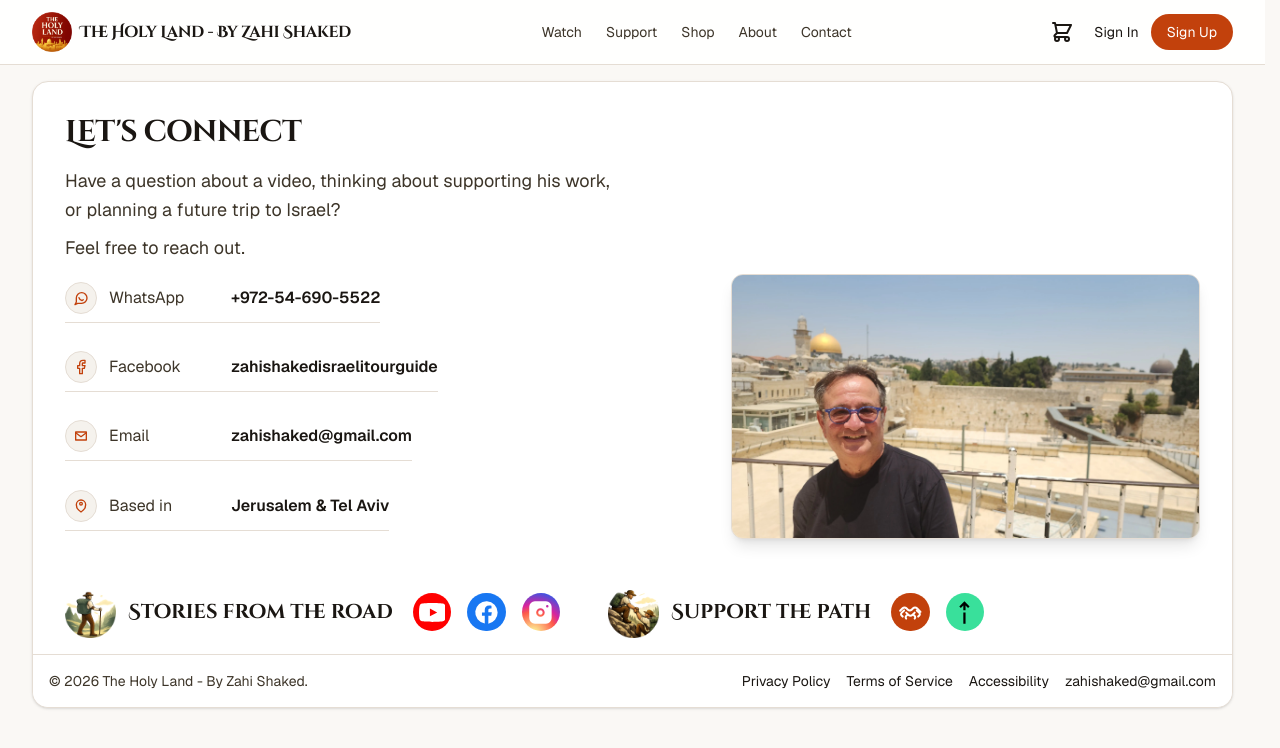
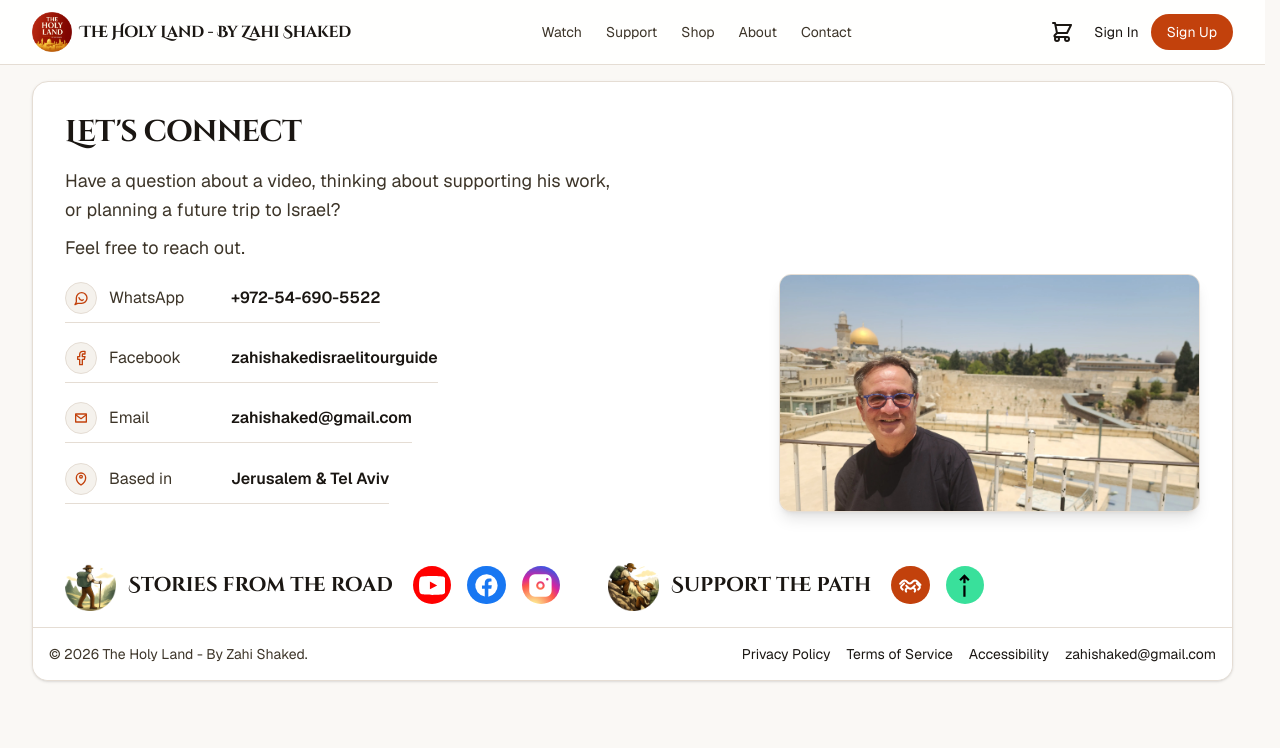
Before and after one commit to Ponzee/zahi-tours, a Next.js app: page /contact in a window 1280 px wide. Shown: the top 748 px of the page. Built offline with nearby package versions, Linux system fonts and the light colour scheme; no server answers.

Commit message:
revert(contact): remove photo left pull

```diff
--- a/app/contact/page.tsx
+++ b/app/contact/page.tsx
@@ -129,7 +129,7 @@ export default function ContactPage() {
                 </div>
               </div>
 
-              <div className="h-full lg:-ml-12">
+              <div className="h-full">
                 <div className="relative w-full overflow-hidden rounded-xl shadow-lg border border-[#e5ddd4] bg-[#f5f2ed]">
                   <div className="relative w-full aspect-video">
                     <Image
```
